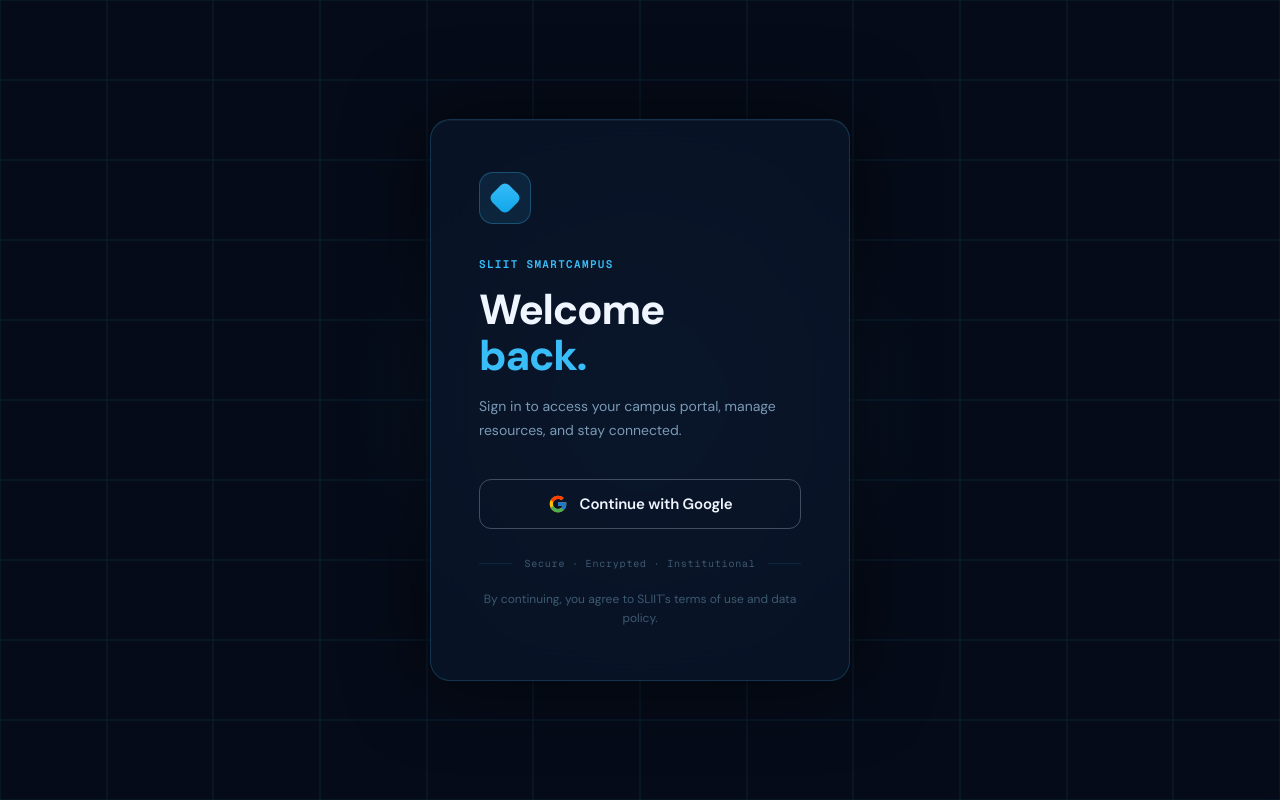
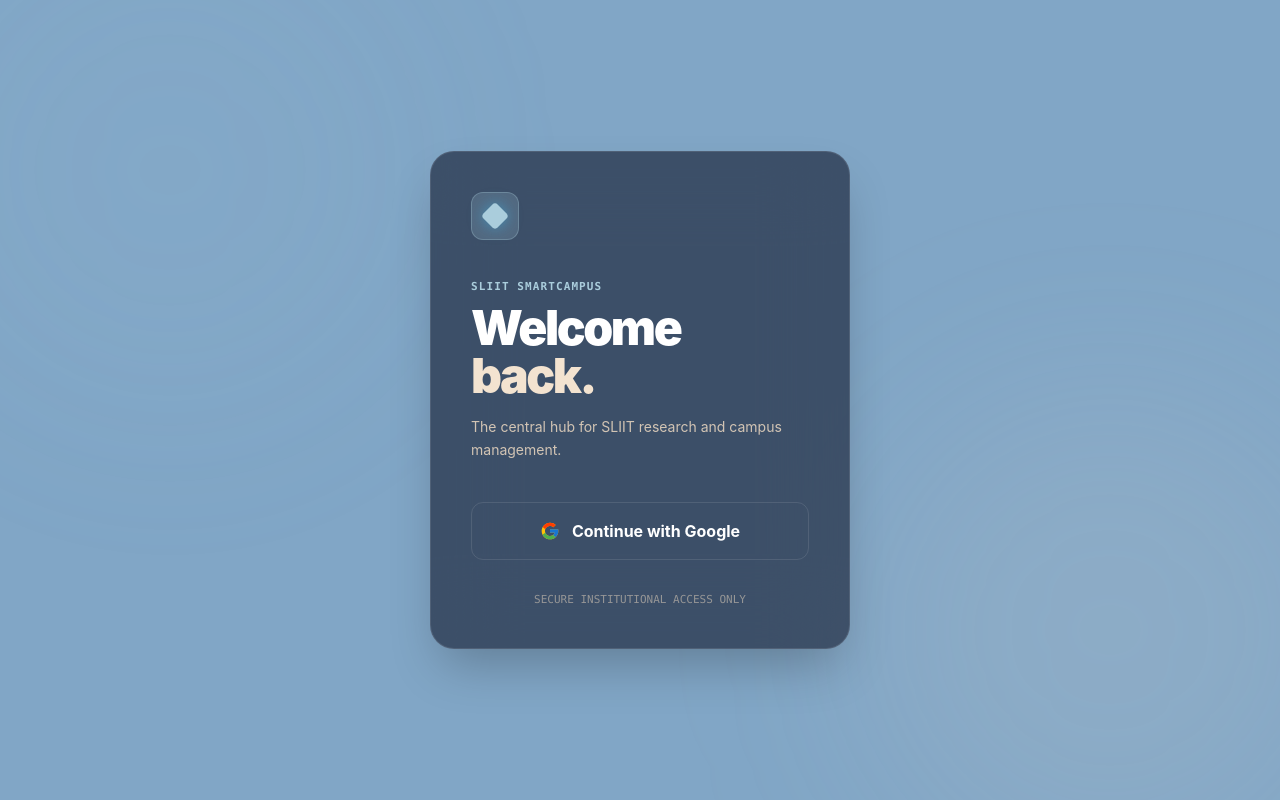
Before and after one commit to chenuka10/it3030-paf-2026-smart-campus, a React (Vite) app in the folder frontend/: page /login in a window 1280 px wide. Built offline with nearby package versions, Linux system fonts and the light colour scheme.

Commit message:
tailwind css update
created index.css
modified login page

```diff
--- a/frontend/package.json
+++ b/frontend/package.json
@@ -9,6 +9,7 @@
     "preview": "vite preview"
   },
   "dependencies": {
+    "@tailwindcss/vite": "^4.2.2",
     "axios": "^1.7.2",
     "react": "^18.3.1",
     "react-dom": "^18.3.1",
--- /dev/null
+++ b/frontend/src/index.css
@@ -0,0 +1,29 @@
+@import "tailwindcss";
+
+@theme {
+  /* Brand Colors */
+  --color-brand-dark: #81A6C6;
+  --color-brand-primary: #AACDDC;
+  --color-brand-indigo: #F3E3D0;
+  --color-brand-slate: #D2C4B4;
+
+  /* Animation */
+  --animate-fade-in-up: fade-in-up 0.6s ease-out;
+
+  @keyframes fade-in-up {
+    from {
+      opacity: 0;
+      transform: translateY(20px);
+    }
+    to {
+      opacity: 1;
+      transform: translateY(0);
+    }
+  }
+}
+
+@layer base {
+  body {
+    @apply bg-brand-dark text-white antialiased;
+  }
+}
--- a/frontend/src/main.jsx
+++ b/frontend/src/main.jsx
@@ -1,6 +1,7 @@
 import { StrictMode } from 'react'
 import { createRoot } from 'react-dom/client'
 import App from './App.jsx'
+import './index.css' // Your Tailwind import MUST be here
 
 createRoot(document.getElementById('root')).render(
   <StrictMode>
--- a/frontend/src/pages/Login.jsx
+++ b/frontend/src/pages/Login.jsx
@@ -11,71 +11,60 @@
   }, [user, loading, navigate]);
 
   return (
-    <div style={styles.page}>
-      <div style={styles.grid} aria-hidden="true">
+    <div className="relative min-h-screen flex items-center justify-center overflow-hidden bg-brand-dark">
+      {/* Background Grid - Using Primary color with low opacity */}
+      <div className="absolute inset-0 grid grid-cols-12 opacity-5 pointer-events-none" aria-hidden="true">
         {Array.from({ length: 120 }).map((_, i) => (
-          <div key={i} style={styles.cell} />
+          <div key={i} className="border-[0.5px] border-brand-primary/30 h-24" />
         ))}
       </div>
 
-      <div style={styles.card}>
-        {/* Logo mark */}
-        <div style={styles.logoWrap}>
-          <div style={styles.logoOuter}>
-            <div style={styles.logoInner} />
+      {/* Decorative Glow - Mixing Primary and Indigo */}
+      <div className="absolute w-[500px] h-[500px] rounded-full bg-brand-primary/10 blur-[100px] -top-20 -left-20 animate-pulse" />
+      <div className="absolute w-[500px] h-[500px] rounded-full bg-brand-indigo/10 blur-[100px] -bottom-20 -right-20" />
+
+      {/* Card */}
+      <div className="relative z-10 w-full max-w-[420px] p-10 bg-slate-900/60 border border-white/10 rounded-3xl backdrop-blur-2xl shadow-2xl animate-fade-in-up">
+
+        {/* Logo */}
+        <div className="mb-8">
+          <div className="w-12 h-12 rounded-xl bg-brand-primary/20 border border-brand-primary/30 flex items-center justify-center">
+            <div className="w-5 h-5 bg-brand-primary rotate-45 rounded-sm shadow-[0_0_15px_rgba(56,189,248,0.5)]" />
           </div>
         </div>
 
-        <div style={styles.badge}>SLIIT SmartCampus</div>
-        <h1 style={styles.title}>
+        <span className="text-[11px] font-mono tracking-widest text-brand-primary uppercase font-bold">
+          SLIIT SmartCampus
+        </span>
+
+        <h1 className="text-5xl font-black text-white mt-2 mb-4 tracking-tighter">
           Welcome<br />
-          <span style={styles.titleAccent}>back.</span>
+          <span className="text-brand-indigo">back.</span>
         </h1>
-        <p style={styles.sub}>
-          Sign in to access your campus portal, manage resources, and stay connected.
+
+        <p className="text-brand-slate text-sm leading-relaxed mb-10">
+          The central hub for SLIIT research and campus management.
         </p>
 
-        {/* The critical <a> tag — not a button */}
         <a
           href="http://localhost:8081/oauth2/authorization/google"
-          style={styles.googleLink}
-          onMouseEnter={e => {
-            e.currentTarget.style.background = '#fff';
-            e.currentTarget.style.color = '#0a0f1e';
-            e.currentTarget.style.transform = 'translateY(-2px)';
-            e.currentTarget.style.boxShadow = '0 8px 32px rgba(56,189,248,0.25)';
-          }}
-          onMouseLeave={e => {
-            e.currentTarget.style.background = 'transparent';
-            e.currentTarget.style.color = '#f0f6ff';
-            e.currentTarget.style.transform = 'translateY(0)';
-            e.currentTarget.style.boxShadow = 'none';
-          }}
+          className="flex items-center justify-center gap-3 w-full py-4 rounded-xl border border-white/10 text-white font-bold transition-all duration-300 hover:bg-white hover:text-brand-dark hover:-translate-y-1 hover:shadow-brand-primary/20 hover:shadow-lg no-underline"
         >
           <GoogleIcon />
           Continue with Google
         </a>
 
-        <div style={styles.divider}>
-          <span style={styles.dividerLine} />
-          <span style={styles.dividerText}>Secure · Encrypted · Institutional</span>
-          <span style={styles.dividerLine} />
-        </div>
-
-        <p style={styles.footer}>
-          By continuing, you agree to SLIIT's terms of use and data policy.
+        <p className="text-[11px] text-brand-slate/60 text-center mt-8 font-mono">
+          SECURE INSTITUTIONAL ACCESS ONLY
         </p>
       </div>
-
-      {/* Decorative orb */}
-      <div style={styles.orb} />
     </div>
   );
 }
 
 function GoogleIcon() {
   return (
-    <svg width="20" height="20" viewBox="0 0 48 48" style={{ flexShrink: 0 }}>
+    <svg width="20" height="20" viewBox="0 0 48 48">
       <path fill="#FFC107" d="M43.611,20.083H42V20H24v8h11.303c-1.649,4.657-6.08,8-11.303,8c-6.627,0-12-5.373-12-12c0-6.627,5.373-12,12-12c3.059,0,5.842,1.154,7.961,3.039l5.657-5.657C34.046,6.053,29.268,4,24,4C12.955,4,4,12.955,4,24c0,11.045,8.955,20,20,20c11.045,0,20-8.955,20-20C44,22.659,43.862,21.35,43.611,20.083z"/>
       <path fill="#FF3D00" d="M6.306,14.691l6.571,4.819C14.655,15.108,19.001,12,24,12c3.059,0,5.842,1.154,7.961,3.039l5.657-5.657C34.046,6.053,29.268,4,24,4C16.318,4,9.656,8.337,6.306,14.691z"/>
       <path fill="#4CAF50" d="M24,44c5.166,0,9.86-1.977,13.409-5.192l-6.19-5.238C29.211,35.091,26.715,36,24,36c-5.202,0-9.619-3.317-11.283-7.946l-6.522,5.025C9.505,39.556,16.227,44,24,44z"/>
@@ -83,144 +72,3 @@
     </svg>
   );
 }
-
-const styles = {
-  page: {
-    minHeight: '100vh',
-    background: '#050b18',
-    display: 'flex',
-    alignItems: 'center',
-    justifyContent: 'center',
-    fontFamily: "'DM Sans', 'Helvetica Neue', sans-serif",
-    position: 'relative',
-    overflow: 'hidden',
-  },
-  grid: {
-    position: 'absolute',
-    inset: 0,
-    display: 'grid',
-    gridTemplateColumns: 'repeat(12, 1fr)',
-    gridTemplateRows: 'repeat(10, 1fr)',
-    opacity: 0.06,
-    pointerEvents: 'none',
-  },
-  cell: {
-    border: '1px solid #38bdf8',
-  },
-  orb: {
-    position: 'absolute',
-    width: 600,
-    height: 600,
-    borderRadius: '50%',
-    background: 'radial-gradient(circle, rgba(56,189,248,0.12) 0%, transparent 70%)',
-    top: '50%',
-    left: '50%',
-    transform: 'translate(-50%, -50%)',
-    pointerEvents: 'none',
-  },
-  card: {
-    position: 'relative',
-    zIndex: 10,
-    background: 'rgba(10, 20, 40, 0.85)',
-    border: '1px solid rgba(56, 189, 248, 0.2)',
-    borderRadius: 20,
-    padding: '52px 48px',
-    width: '100%',
-    maxWidth: 420,
-    backdropFilter: 'blur(20px)',
-    boxShadow: '0 0 80px rgba(0,0,0,0.6), inset 0 1px 0 rgba(255,255,255,0.05)',
-    animation: 'fadeSlideUp 0.6s ease both',
-  },
-  logoWrap: {
-    marginBottom: 28,
-  },
-  logoOuter: {
-    width: 52,
-    height: 52,
-    borderRadius: 14,
-    background: 'rgba(56,189,248,0.1)',
-    border: '1px solid rgba(56,189,248,0.3)',
-    display: 'flex',
-    alignItems: 'center',
-    justifyContent: 'center',
-  },
-  logoInner: {
-    width: 24,
-    height: 24,
-    borderRadius: 6,
-    background: 'linear-gradient(135deg, #38bdf8, #0ea5e9)',
-    transform: 'rotate(45deg)',
-  },
-  badge: {
-    display: 'inline-block',
-    fontSize: 11,
-    fontWeight: 600,
-    letterSpacing: '0.12em',
-    textTransform: 'uppercase',
-    color: '#38bdf8',
-    marginBottom: 16,
-    fontFamily: "'Geist Mono', 'JetBrains Mono', monospace",
-  },
-  title: {
-    fontSize: 42,
-    fontWeight: 800,
-    lineHeight: 1.1,
-    color: '#f0f6ff',
-    margin: '0 0 16px',
-    letterSpacing: '-0.03em',
-  },
-  titleAccent: {
-    color: '#38bdf8',
-  },
-  sub: {
-    fontSize: 14,
-    color: '#7a9ab5',
-    lineHeight: 1.7,
-    margin: '0 0 36px',
-  },
-  googleLink: {
-    display: 'flex',
-    alignItems: 'center',
-    justifyContent: 'center',
-    gap: 12,
-    width: '100%',
-    padding: '14px 24px',
-    background: 'transparent',
-    color: '#f0f6ff',
-    border: '1px solid rgba(240,246,255,0.25)',
-    borderRadius: 12,
-    fontSize: 15,
-    fontWeight: 600,
-    textDecoration: 'none',
-    cursor: 'pointer',
-    transition: 'all 0.2s ease',
-    boxSizing: 'border-box',
-    fontFamily: "'DM Sans', sans-serif",
-    letterSpacing: '-0.01em',
-  },
-  divider: {
-    display: 'flex',
-    alignItems: 'center',
-    gap: 12,
-    margin: '28px 0 20px',
-  },
-  dividerLine: {
-    flex: 1,
-    height: 1,
-    background: 'rgba(56,189,248,0.1)',
-  },
-  dividerText: {
-    fontSize: 10,
-    color: '#3d5a70',
-    letterSpacing: '0.08em',
-    fontFamily: "'Geist Mono', monospace",
-    whiteSpace: 'nowrap',
-  },
-  footer: {
-    fontSize: 12,
-    color: '#3d5a70',
-    textAlign: 'center',
-    lineHeight: 1.6,
-    margin: 0,
-  },
-};
--- a/frontend/vite.config.js
+++ b/frontend/vite.config.js
@@ -1,8 +1,12 @@
 import { defineConfig } from 'vite'
 import react from '@vitejs/plugin-react'
+import tailwindcss from '@tailwindcss/vite'
 
 export default defineConfig({
-  plugins: [react()],
+  plugins: [
+    tailwindcss(), // This MUST come before react()
+    react(),
+  ],
   server: {
     port: 3000,
   }
```
Also changed, not shown: 1 other file (tests, documents, lock files or other folders).
